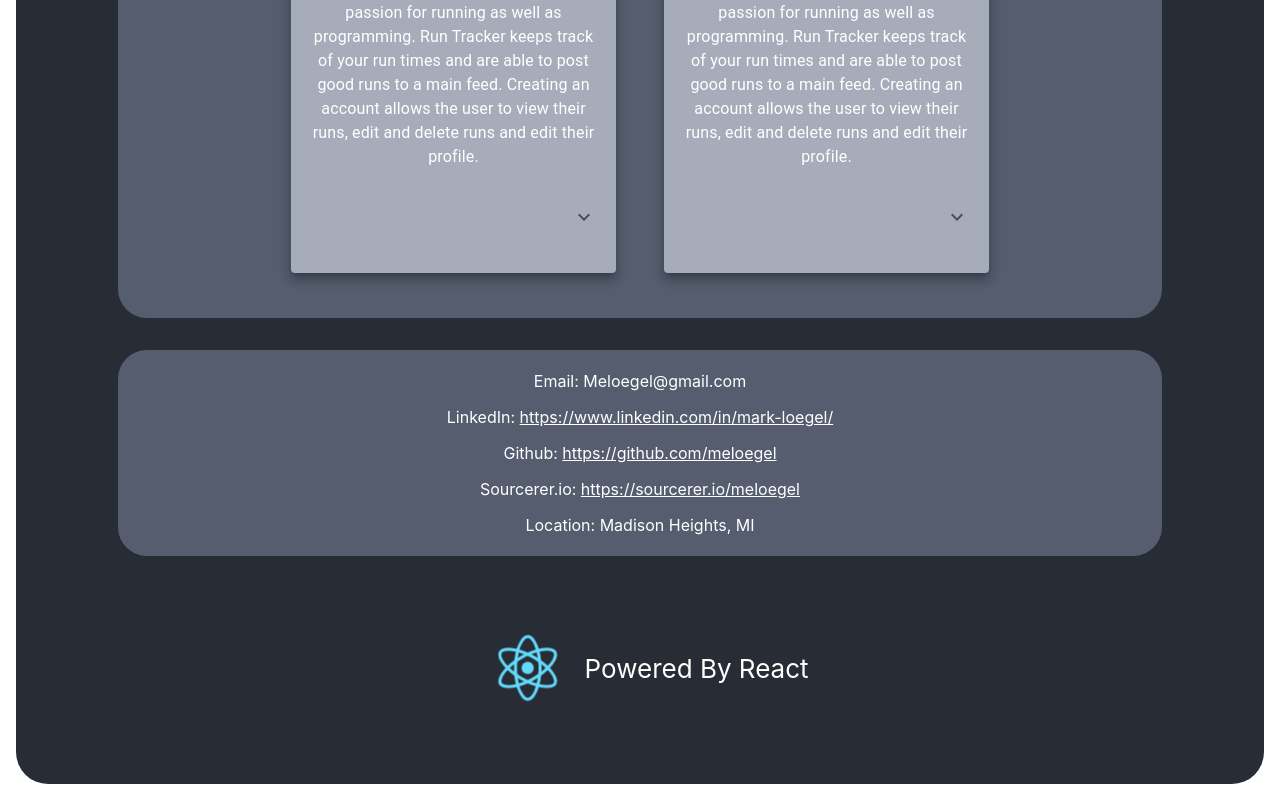
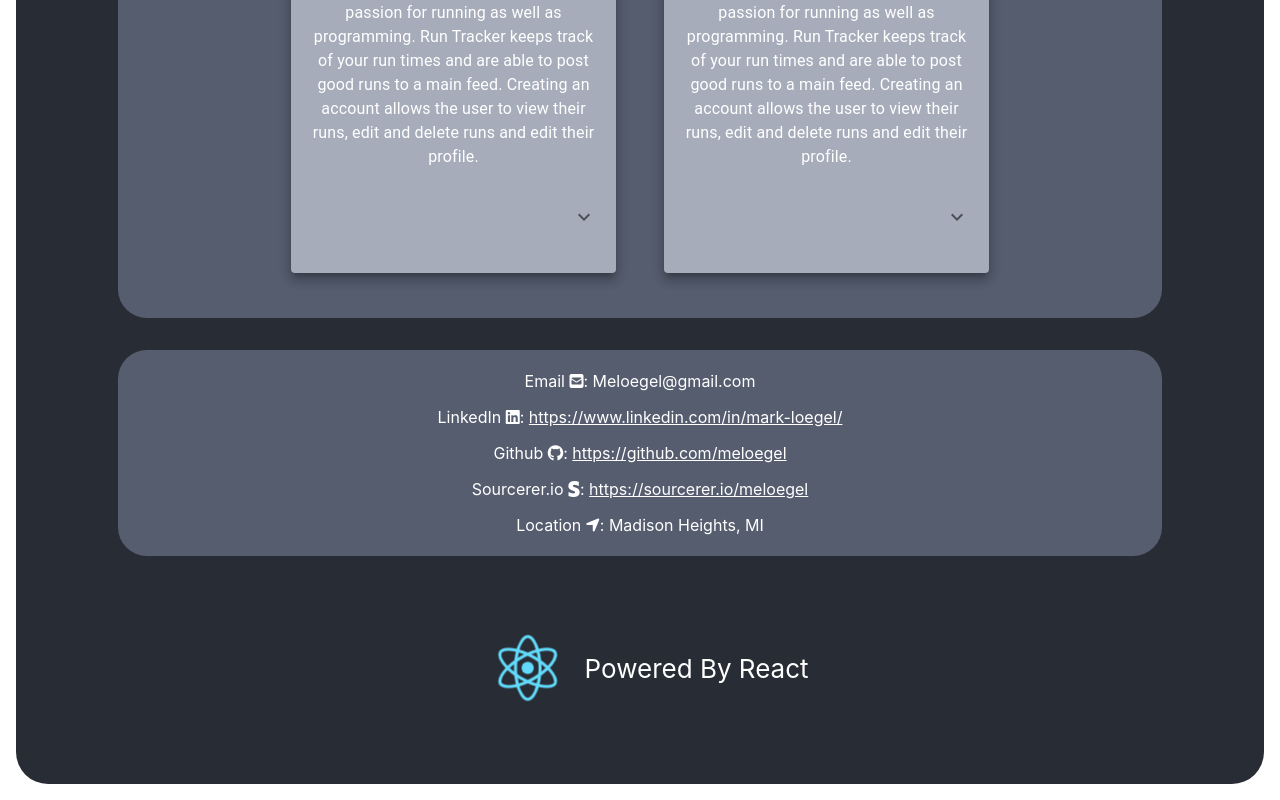
Before and after one commit to meloegel/portfolio, a React (Create React App) app: page / in a window 1280 px wide. Shown: the part 3136-3936 px from the top of the page. Built offline with nearby package versions, Linux system fonts and the light colour scheme.

Commit message:
added icons to contact

```diff
--- a/src/components/contact.js
+++ b/src/components/contact.js
@@ -5,11 +5,11 @@ const Contact = () => {
     return (
         <div className='hvr-grow' id='contactDiv' >
             <div className="contact">
-                <p>Email: Meloegel@gmail.com</p>
-                <p>LinkedIn: <a href='https://www.linkedin.com/in/mark-loegel/'>https://www.linkedin.com/in/mark-loegel/</a></p>
-                <p>Github: <a href='https://github.com/meloegel'>https://github.com/meloegel</a></p>
-                <p>Sourcerer.io: <a href='https://sourcerer.io/meloegel'>https://sourcerer.io/meloegel</a></p>
-                <p>Location: Madison Heights, MI</p>
+                <p>Email <i class="fas fa-envelope-square"></i>: Meloegel@gmail.com</p>
+                <p>LinkedIn <i class="fab fa-linkedin"></i>: <a href='https://www.linkedin.com/in/mark-loegel/'>https://www.linkedin.com/in/mark-loegel/</a></p>
+                <p>Github <i class="fab fa-github"></i>: <a href='https://github.com/meloegel'>https://github.com/meloegel</a></p>
+                <p>Sourcerer.io <i class="fab fa-stripe-s"></i>: <a href='https://sourcerer.io/meloegel'>https://sourcerer.io/meloegel</a></p>
+                <p>Location <i class="fas fa-location-arrow"></i>: Madison Heights, MI</p>
             </div>
         </div>
     )
```
